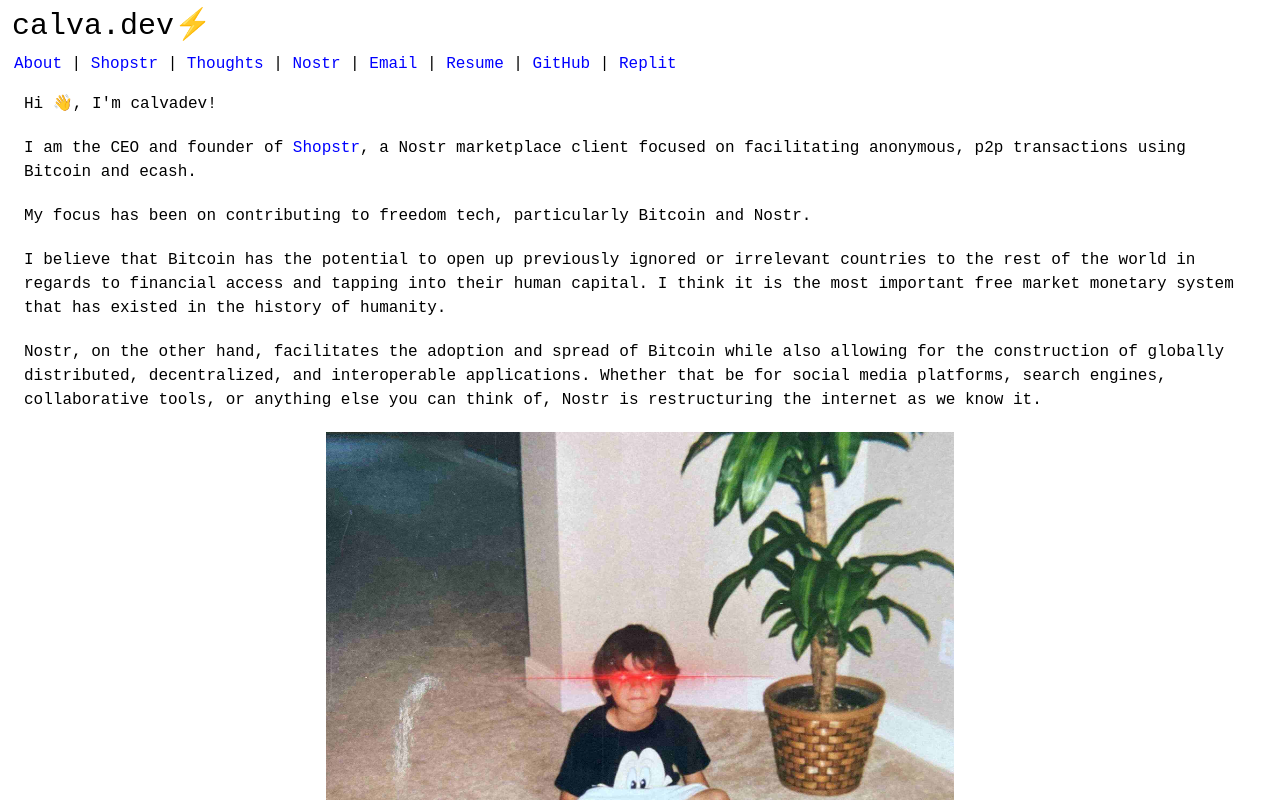
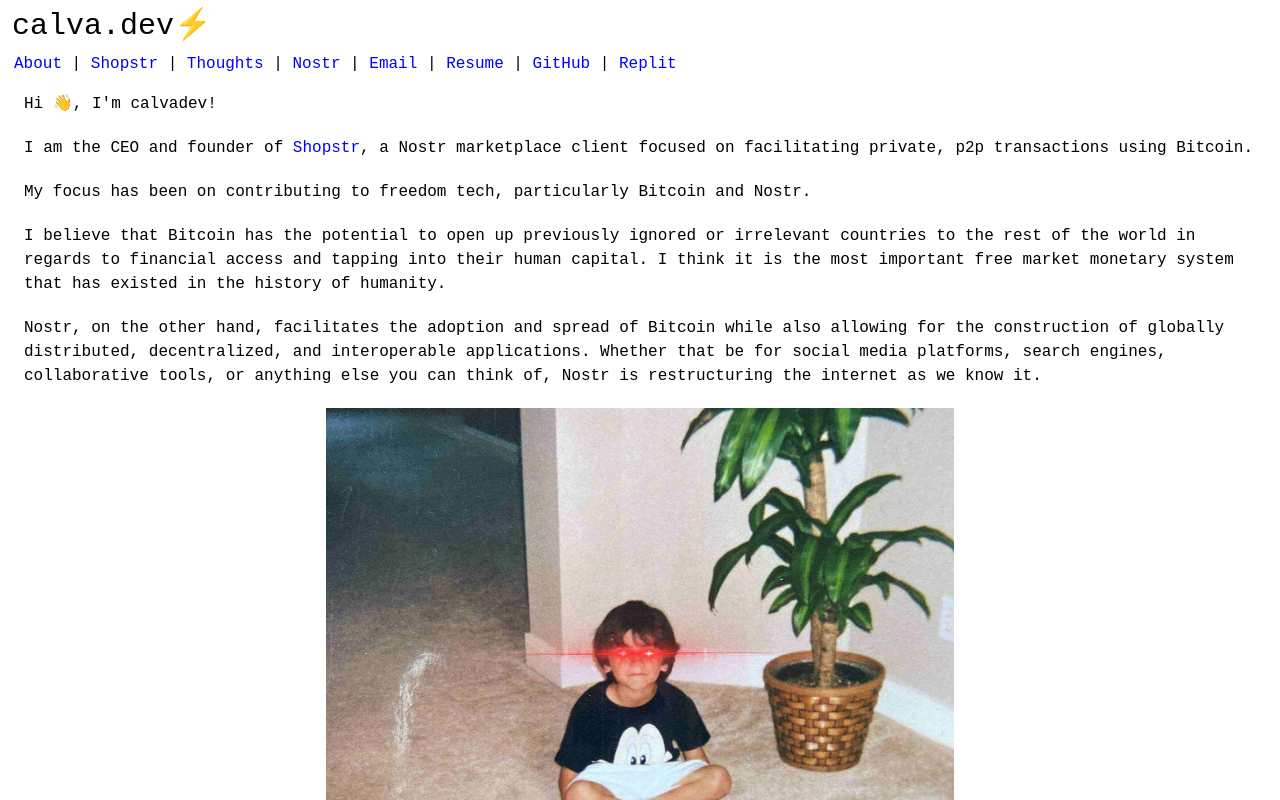
Before and after one commit to calvadev/calva.dev, a Next.js app in the folder src/: page / in a window 1280 px wide. Shown: the top 800 px of the page. Built offline with nearby package versions, Linux system fonts and the light colour scheme.

Commit message:
Updated about content

```diff
--- a/src/pages/index.tsx
+++ b/src/pages/index.tsx
@@ -7,8 +7,7 @@ export default function About() {
       <p className="py-1 px-3 mb-3">
         I am the CEO and founder of{" "}
         <Link href="https://shopstr.store/">Shopstr</Link>, a Nostr marketplace
-        client focused on facilitating anonymous, p2p transactions using Bitcoin
-        and ecash.
+        client focused on facilitating private, p2p transactions using Bitcoin.
       </p>
       <p className="py-1 px-3 mb-3">
         My focus has been on contributing to freedom tech, particularly Bitcoin
```
